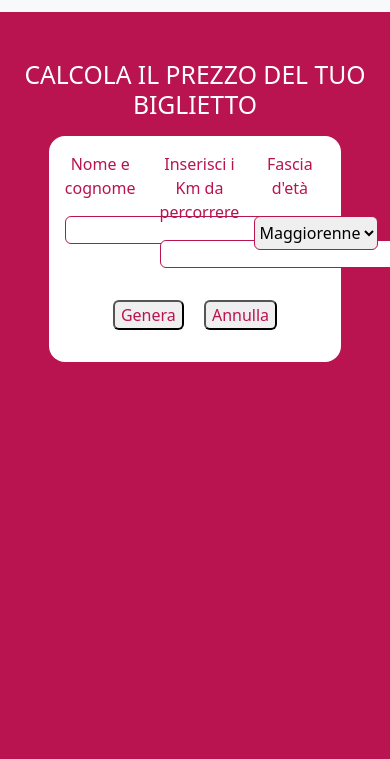
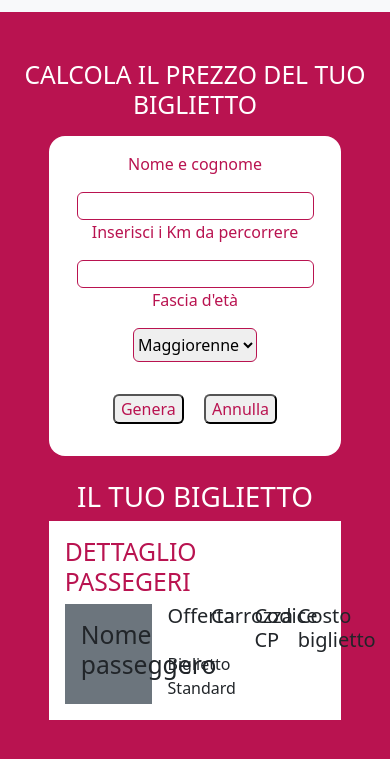
Before and after one commit to mecarm/js-biglietto-treno-form, a plain HTML site: page index.html in a window 390 px wide. Shown: the part 45-804 px from the top of the page. Drawn offline with nearby package versions, Linux system fonts and the light colour scheme.

Commit message:
Esercizio completo

```diff
--- a/index.html
+++ b/index.html
@@ -18,24 +18,24 @@
 
     <!-- Div input calcolatore -->
     <h1 class="text-center h2 my-3">CALCOLA IL PREZZO DEL TUO BIGLIETTO</h1>
-    <div class="container w-75 container1 p-3 rounded-4">
+    <div class="container w-75 container1 p-3 rounded-4 color_text">
         <div class="row text-center mb-3">
-            <div class="col-4">
+            <div class="col-lg-4 col-sm-12">
                 <label>Nome e cognome</label><br>
                 <input class="mt-3 border_red rounded-2" type="text" id="passenger">
             </div>
 
-            <div class="col-4">
+            <div class="col-lg-4 col-sm-12">
                 <label>Inserisci i Km da percorrere</label><br>
                 <input class="mt-3 border_red rounded-2" type="text" id="km">
             </div>
 
-            <div class="col-4">
+            <div class="col-lg-4 col-sm-12">
                 <p>Fascia d'età</p>
                 <select class="py-1 border_red rounded-2" id="eta">
-                <option value="maggiorenne">Maggiorenne</option>
-                <option value="minorenne">Minorenne</option>
-                <option value="over65">Over 65</option>
+                    <option value="maggiorenne">Maggiorenne</option>
+                    <option value="minorenne">Minorenne</option>
+                    <option value="over65">Over 65</option>
                 </select>
             </div>
         </div>
@@ -46,11 +46,39 @@
     </div>
 
     <!-- Div output biglietto -->
-    <div class="container2">
-        <h1 id="preventivo"></h1>
-        <h1 id="passegero"></h1>
-        <h1 id="carrozza"></h1>
-        <h1 id="codiceCP"></h1>
+    <h1 class="text-center mt-4">IL TUO BIGLIETTO</h1>
+    <div class="container1 container w-75 p-3">
+        <h2>DETTAGLIO PASSEGERI</h2>
+        <div class="d-flex text-dark">
+            <div class="bg-secondary p-3 col-4">
+                <h2>Nome passeggero</h2>
+                <h4 id="passegero"></h4>
+            </div>
+            <div class="col-2">
+                <div class="ps-3">
+                    <h5>Offerta</h5>
+                    <div class="mt-4">Biglietto Standard</div>
+                </div>
+            </div>
+            <div class="col-2">
+                <div class="ps-3">
+                    <h5>Carrozza</h5>
+                    <div class="mt-4" id="carrozza"></div>
+                </div>
+            </div>
+            <div class="col-2">
+                <div class="ps-3">
+                    <h5>Codice CP</h5>
+                    <div class="mt-4" id="codiceCP"></div>
+                </div>
+            </div>
+            <div class="col-2">
+                <div class="ps-3">
+                    <h5>Costo biglietto</h5>
+                    <div id="preventivo" class="mt-4"></div>
+                </div>
+            </div>
+        </div>
     </div>
 
     <!-- SCRIPT DA BOOTSTRAP -->
```
